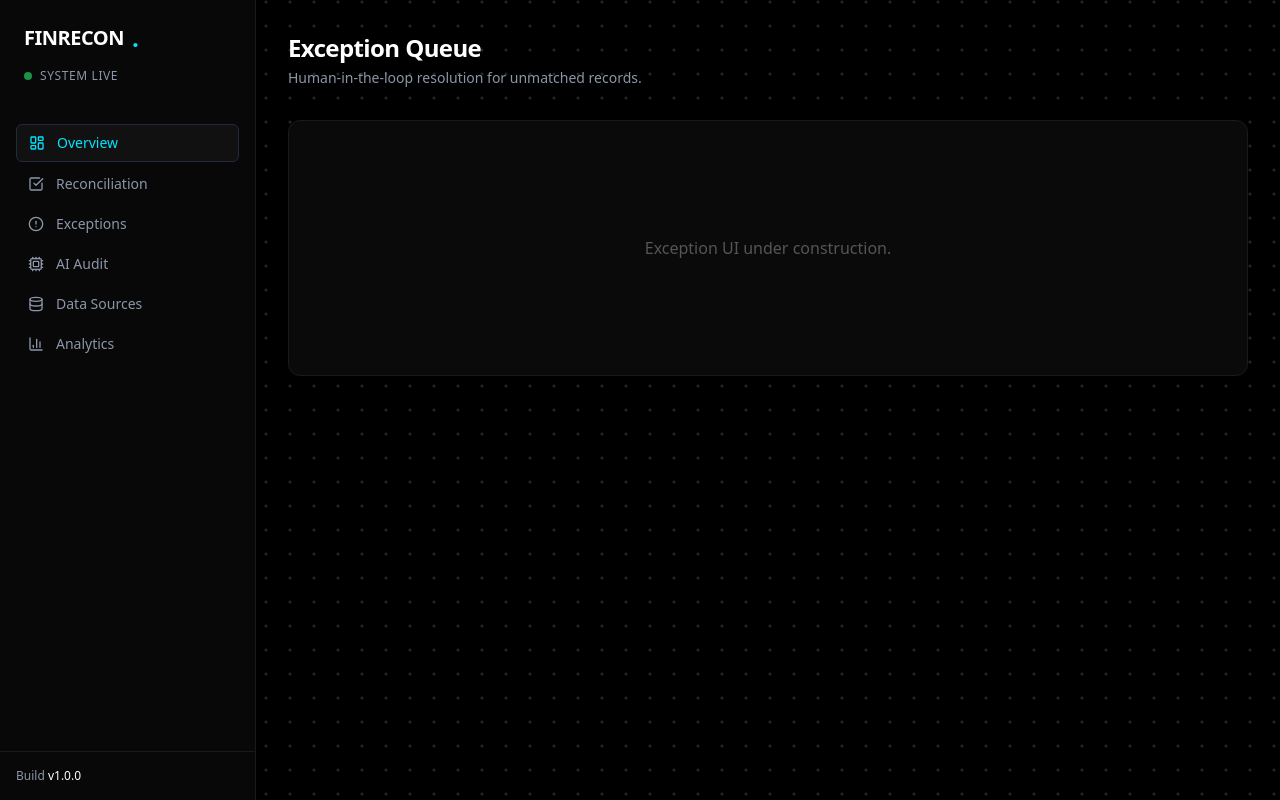
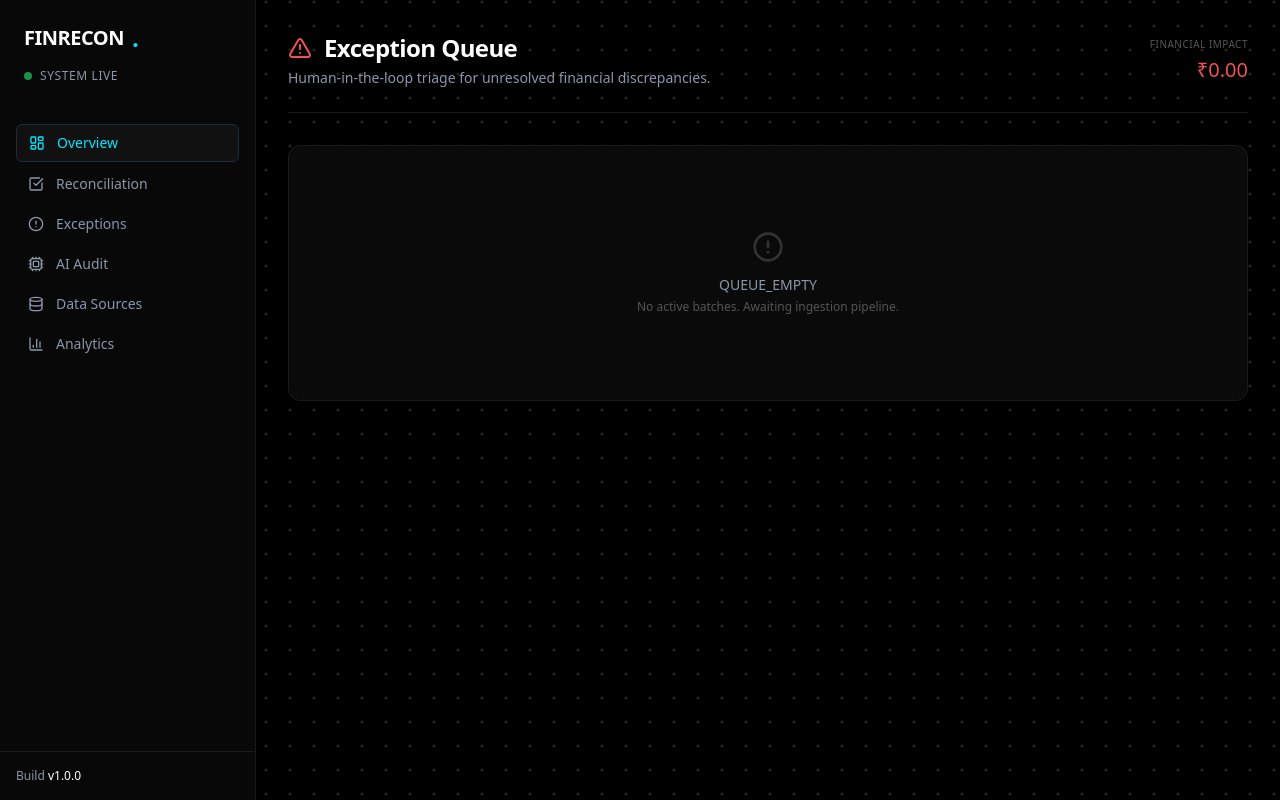
Before and after one commit to roy-abir05/FinRecon, a Next.js app in the folder frontend/: page /exceptions in a window 1280 px wide. Built offline with nearby package versions, Linux system fonts and the light colour scheme.

Commit message:
feat: add exceptions page

```diff
--- a/frontend/app/exceptions/page.tsx
+++ b/frontend/app/exceptions/page.tsx
@@ -1,12 +1,167 @@
+"use client";
+import { useState } from "react";
+import { useRecon, ReconRecord } from "../context/ReconContext";
+import {
+  AlertTriangle,
+  AlertCircle,
+  Link as LinkIcon,
+  Flag,
+  ArrowRight,
+  Wallet,
+} from "lucide-react";
+
 export default function ExceptionsPage() {
+  const { reconData } = useRecon();
+  const [selectedException, setSelectedException] =
+    useState<ReconRecord | null>(null);
+
+  const exceptions = reconData?.data?.exceptions || [];
+  const orphanCredits = reconData?.data?.orphan_bank_credits || [];
+
+  // Calculate total financial impact of exceptions
+  const totalImpact = exceptions.reduce(
+    (sum, record) => sum + (record.amount || record.gross_amt || 0),
+    0,
+  );
+
   return (
-    <div className="p-8 max-w-5xl mx-auto">
-      <h1 className="text-2xl font-semibold text-white tracking-tight">Exception Queue</h1>
-      <p className="text-sm text-[#8B96A8] mt-1">Human-in-the-loop resolution for unmatched records.</p>
+    <div className="p-8 max-w-7xl mx-auto pb-24">
+      {/* Header */}
+      <header className="flex justify-between items-center mb-8 border-b border-[#1a1a1a] pb-6">
+        <div>
+          <h1 className="text-2xl font-semibold text-white tracking-tight flex items-center gap-3">
+            <AlertTriangle className="w-6 h-6 text-[#F05252]" /> Exception Queue
+          </h1>
+          <p className="text-sm text-[#8B96A8] mt-1">
+            Human-in-the-loop triage for unresolved financial discrepancies.
+          </p>
+        </div>
 
-      <div className="mt-8 border border-[#1a1a1a] bg-[#0A0A0A] rounded-xl h-64 flex items-center justify-center text-[#555555]">
-        Exception UI under construction.
-      </div>
+        {/* High-level Impact Metric */}
+        <div className="text-right">
+          <p className="text-[10px] font-mono text-[#555555] uppercase tracking-wider mb-1">
+            Financial Impact
+          </p>
+          <p className="text-xl font-mono text-[#F05252]">
+            ₹
+            {totalImpact.toLocaleString(undefined, {
+              minimumFractionDigits: 2,
+            })}
+          </p>
+        </div>
+      </header>
+
+      {!reconData ? (
+        <div className="border border-[#1a1a1a] bg-[#0A0A0A] rounded-xl h-64 flex flex-col items-center justify-center text-[#8B96A8] text-sm">
+          <AlertCircle className="w-8 h-8 mb-3 text-[#333333]" />
+          <p className="font-mono">QUEUE_EMPTY</p>
+          <p className="text-xs mt-1 text-[#555555]">
+            No active batches. Awaiting ingestion pipeline.
+          </p>
+        </div>
+      ) : (
+        <div className="grid grid-cols-1 lg:grid-cols-2 gap-6">
+          {/* LEFT PANE: Unmatched Orders */}
+          <div className="border border-[#1a1a1a] bg-[#0A0A0A] rounded-xl overflow-hidden shadow-sm flex flex-col h-[600px]">
+            <div className="p-4 border-b border-[#1a1a1a] bg-[#050505] flex items-center justify-between">
+              <h3 className="text-sm font-medium text-white flex items-center gap-2">
+                <AlertCircle className="w-4 h-4 text-[#F5B83D]" /> Escalated
+                Orders ({exceptions.length})
+              </h3>
+            </div>
+
+            <div className="overflow-y-auto flex-1 p-2 space-y-2">
+              {exceptions.map((item, idx) => (
+                <div
+                  key={idx}
+                  onClick={() => setSelectedException(item)}
+                  className={`p-3 rounded-lg border cursor-pointer transition-colors ${
+                    selectedException?.order_id === item.order_id
+                      ? "border-[#F5B83D]/50 bg-[#F5B83D]/10"
+                      : "border-[#1a1a1a] bg-[#111111] hover:border-[#333333]"
+                  }`}
+                >
+                  <div className="flex justify-between items-start mb-2">
+                    <span className="text-sm font-medium text-white">
+                      {item.order_id}
+                    </span>
+                    <span className="text-xs font-mono text-[#F05252]">
+                      ₹{item.amount || item.gross_amt || "—"}
+                    </span>
+                  </div>
+                  <div className="flex justify-between items-center text-[10px] font-mono text-[#8B96A8]">
+                    <span>
+                      Date: {item.order_date?.substring(0, 10) || "—"}
+                    </span>
+                    <span>Ref: {item.txn_ref || "MISSING"}</span>
+                  </div>
+                </div>
+              ))}
+              {exceptions.length === 0 && (
+                <div className="text-center p-8 text-xs font-mono text-[#555555]">
+                  No escalated orders.
+                </div>
+              )}
+            </div>
+
+            {/* Resolution Action Bar */}
+            <div className="p-4 border-t border-[#1a1a1a] bg-[#050505]">
+              <button
+                disabled={!selectedException}
+                className="w-full flex items-center justify-center gap-2 bg-[#F5B83D]/10 text-[#F5B83D] border border-[#F5B83D]/30 px-4 py-2 rounded-lg text-xs font-medium hover:bg-[#F5B83D]/20 disabled:opacity-30 transition-all"
+              >
+                <Flag className="w-3.5 h-3.5" /> Flag for Investigation
+              </button>
+            </div>
+          </div>
+
+          {/* RIGHT PANE: Orphan Bank Credits */}
+          <div className="border border-[#1a1a1a] bg-[#0A0A0A] rounded-xl overflow-hidden shadow-sm flex flex-col h-[600px]">
+            <div className="p-4 border-b border-[#1a1a1a] bg-[#050505] flex items-center justify-between">
+              <h3 className="text-sm font-medium text-white flex items-center gap-2">
+                <Wallet className="w-4 h-4 text-[#00E5FF]" /> Orphan Bank
+                Credits ({orphanCredits.length})
+              </h3>
+            </div>
+
+            <div className="overflow-y-auto flex-1 p-2 space-y-2">
+              {orphanCredits.map((credit: any, idx: number) => (
+                <div
+                  key={idx}
+                  className="p-3 rounded-lg border border-[#1a1a1a] bg-[#111111] group"
+                >
+                  <div className="flex justify-between items-start mb-2">
+                    <span className="text-xs font-mono text-[#00E5FF]">
+                      ₹{credit.credit}
+                    </span>
+                    <span className="text-[10px] font-mono text-[#8B96A8]">
+                      {credit.value_date?.substring(0, 10)}
+                    </span>
+                  </div>
+                  <div className="text-[11px] font-mono text-[#8B96A8] break-words bg-[#050505] p-2 rounded">
+                    {credit.narration}
+                  </div>
+
+                  {/* Manual Link button (appears on hover) */}
+                  <div className="mt-3 flex justify-end opacity-0 group-hover:opacity-100 transition-opacity">
+                    <button
+                      disabled={!selectedException}
+                      className="flex items-center gap-1.5 text-[10px] uppercase font-mono tracking-wider bg-[#00E5FF]/10 text-[#00E5FF] px-2 py-1 rounded border border-[#00E5FF]/20 hover:bg-[#00E5FF]/20 disabled:opacity-30"
+                    >
+                      <LinkIcon className="w-3 h-3" /> Force Match to Selected
+                    </button>
+                  </div>
+                </div>
+              ))}
+              {orphanCredits.length === 0 && (
+                <div className="text-center p-8 text-xs font-mono text-[#555555]">
+                  No orphan credits.
+                </div>
+              )}
+            </div>
+          </div>
+        </div>
+      )}
     </div>
   );
 }
```
